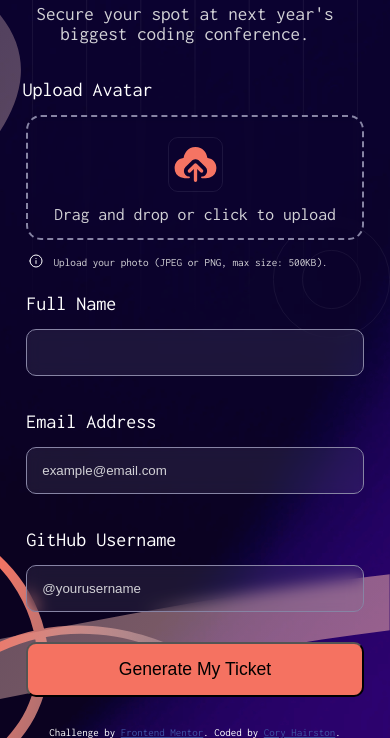
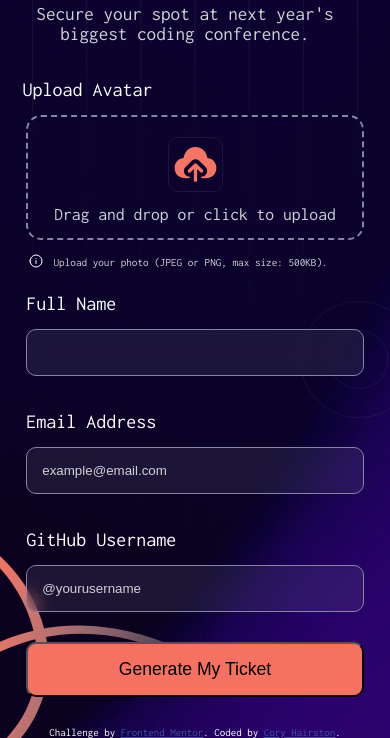
Before and after one commit to GroovyCj/conference-ticket-generator-main, a plain HTML site: page index.html in a window 390 px wide. Shown: the part 179-917 px from the top of the page. Drawn offline with Linux system fonts and the light colour scheme.

Commit message:
Mobile Browser revision

```diff
--- a/styles.css
+++ b/styles.css
@@ -169,13 +169,13 @@ body {
     url("assets/images/pattern-circle.svg"),
     url("assets/images/pattern-squiggly-line-top.svg"),
     url("assets/images/background-mobile.png");
-  background-size: 250% auto, 70% auto, 30% auto, 30% auto, cover, cover;
+  background-size: 250% auto, 70% auto, 30% auto, 30% auto, 30% auto, cover;
 
   background-blend-mode: normal, normal, normal, normal, normal, lighten;
   background-repeat: no-repeat, no-repeat, no-repeat, no-repeat, no-repeat,
     no-repeat;
 
-  background-position: center top, left bottom, -20px -25px, right, right 30px,
+  background-position: center top, left bottom, -20px -25px, 110% 60%, right 30px,
     center top;
 
   color: white;
```
